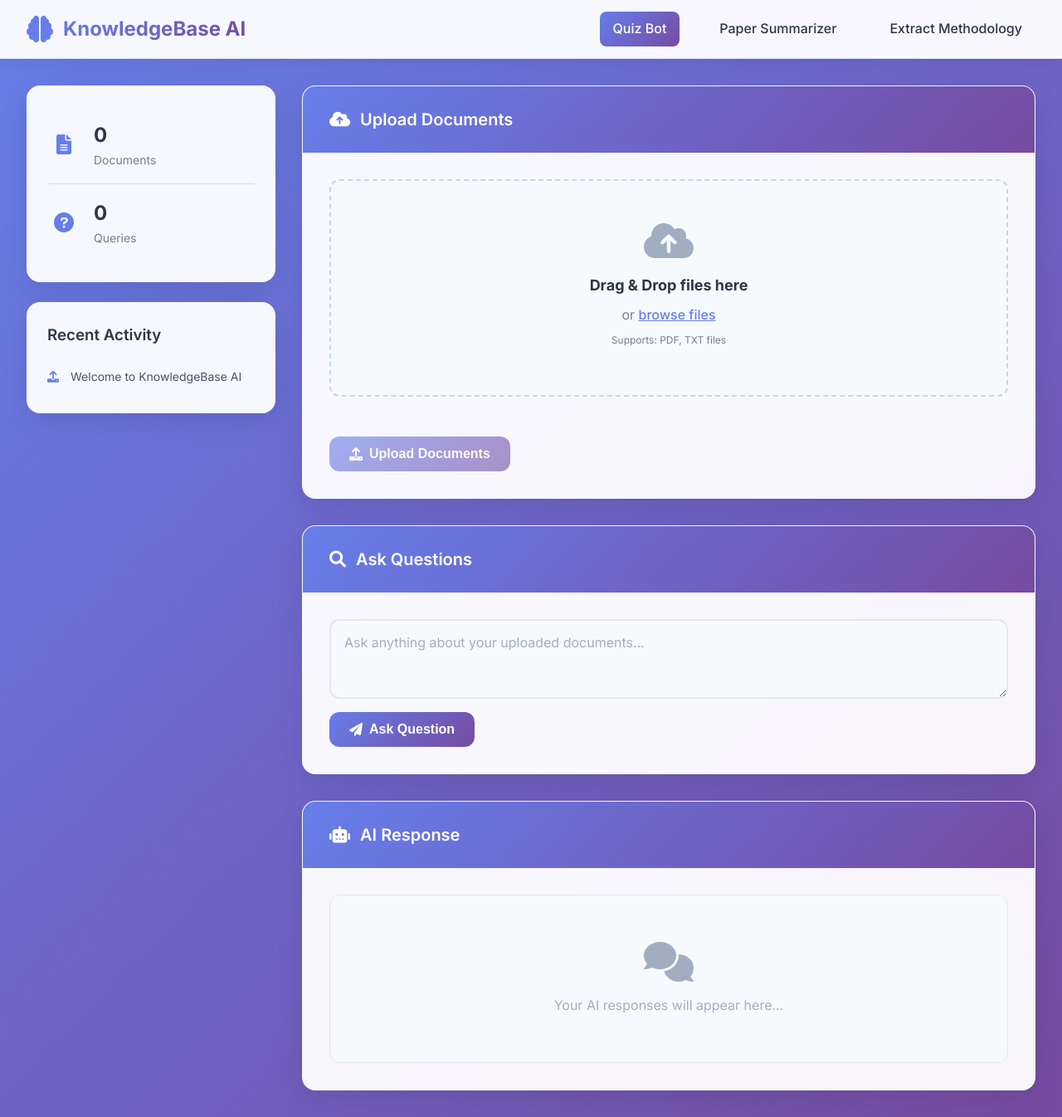
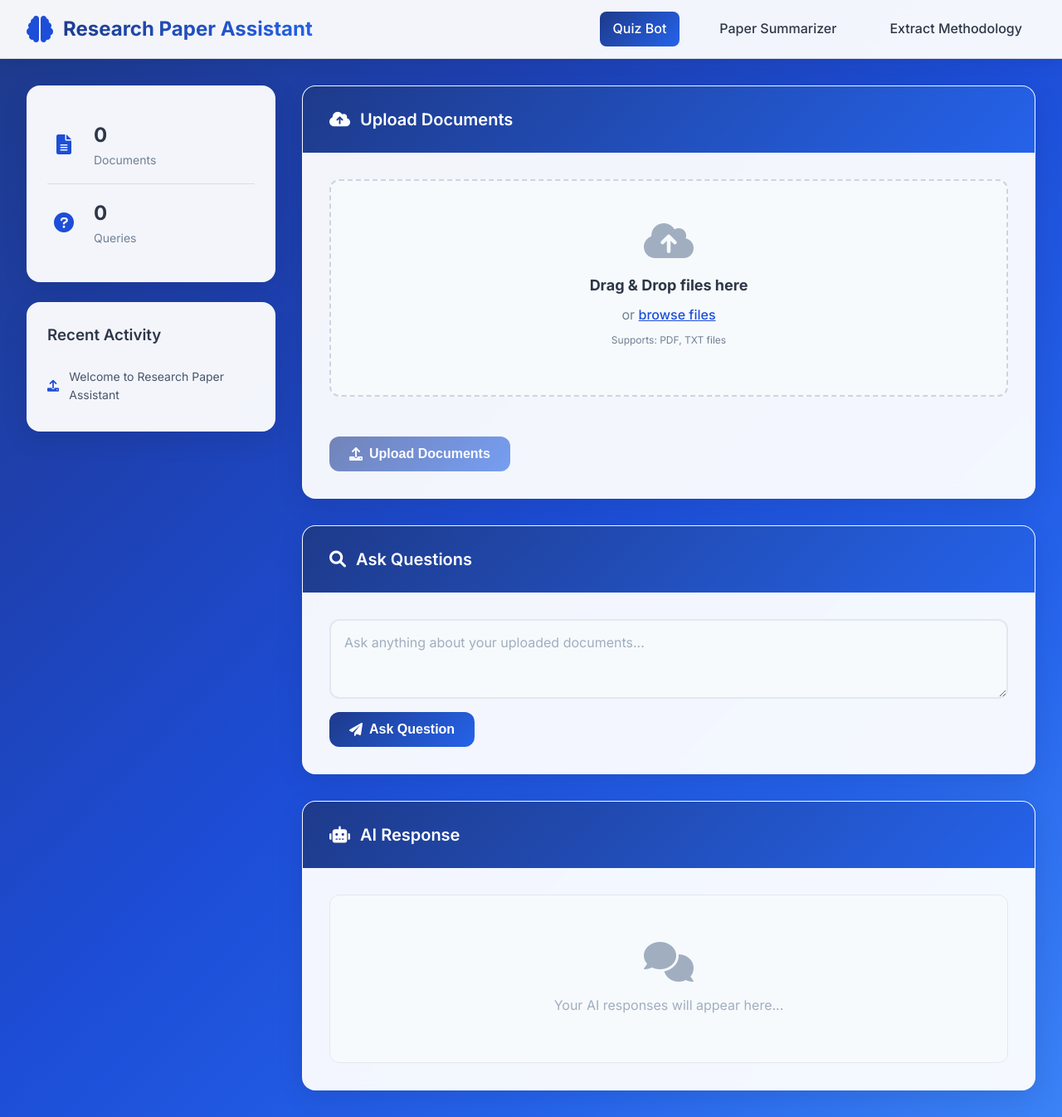
Before and after one commit to rashmithahansamal/RAG-KMS, a Flask app: page / in a window 1280 px wide. Shown: the whole page at 83% size. Run offline with Flask 3, Linux system fonts and the light colour scheme.

Commit message:
add new UI and add docker file

```diff
--- a/app/static/style.css
+++ b/app/static/style.css
@@ -7,7 +7,7 @@
 
 body {
     font-family: 'Inter', -apple-system, BlinkMacSystemFont, 'Segoe UI', Roboto, sans-serif;
-    background: linear-gradient(135deg, #667eea 0%, #764ba2 100%);
+    background: linear-gradient(135deg, #1e3a8a 0%, #1e40af 25%, #1d4ed8 50%, #2563eb 75%, #3b82f6 100%);
     min-height: 100vh;
     color: #2d3748;
     line-height: 1.6;
@@ -42,13 +42,13 @@ body {
 
 .logo i {
     font-size: 32px;
-    color: #667eea;
+    color: #1d4ed8;
 }
 
 .logo h1 {
     font-size: 24px;
     font-weight: 700;
-    background: linear-gradient(135deg, #667eea, #764ba2);
+    background: linear-gradient(135deg, #1e3a8a, #2563eb);
     -webkit-background-clip: text;
     -webkit-text-fill-color: transparent;
     background-clip: text;
@@ -68,13 +68,13 @@ body {
 }
 
 .nav-item.active {
-    background: linear-gradient(135deg, #667eea, #764ba2);
+    background: linear-gradient(135deg, #1e3a8a, #2563eb);
     color: white;
 }
 
 .nav-item:not(.active):hover {
-    background: rgba(102, 126, 234, 0.1);
-    color: #667eea;
+    background: rgba(30, 58, 138, 0.1);
+    color: #1d4ed8;
 }
 
 /* Main Layout */
@@ -117,7 +117,7 @@ body {
 
 .stat-item i {
     font-size: 24px;
-    color: #667eea;
+    color: #1d4ed8;
     width: 40px;
     text-align: center;
 }
@@ -160,7 +160,7 @@ body {
 }
 
 .activity-item i {
-    color: #667eea;
+    color: #1d4ed8;
     width: 16px;
 }
 
@@ -188,7 +188,7 @@ body {
 }
 
 .card-header {
-    background: linear-gradient(135deg, #667eea, #764ba2);
+    background: linear-gradient(135deg, #1e3a8a, #2563eb);
     color: white;
     padding: 1.5rem 2rem;
     display: flex;
@@ -245,7 +245,7 @@ body {
 }
 
 .browse-link {
-    color: #667eea;
+    color: #1d4ed8;
     text-decoration: underline;
     cursor: pointer;
     font-weight: 500;
@@ -321,7 +321,7 @@ textarea::placeholder {
 
 /* Buttons */
 .btn-primary {
-    background: linear-gradient(135deg, #667eea, #764ba2);
+    background: linear-gradient(135deg, #1e3a8a, #2563eb);
     color: white;
     border: none;
     padding: 12px 24px;
--- a/app/templates/index.html
+++ b/app/templates/index.html
@@ -3,7 +3,7 @@
 <head>
     <meta charset="UTF-8">
     <meta name="viewport" content="width=device-width, initial-scale=1.0">
-    <title>Knowledge Management System</title>
+    <title>Research Paper Assistant</title>
     <link rel="stylesheet" href="{{ url_for('static', filename='style.css') }}">
     <link href="https://cdnjs.cloudflare.com/ajax/libs/font-awesome/6.0.0/css/all.min.css" rel="stylesheet">
     <link href="https://fonts.googleapis.com/css2?family=Inter:wght@300;400;500;600;700&display=swap" rel="stylesheet">
@@ -14,7 +14,7 @@
         <div class="header-container">
             <div class="logo">
                 <i class="fas fa-brain"></i>
-                <h1>KnowledgeBase AI</h1>
+                <h1>Research Paper Assistant</h1>
             </div>
             <nav class="nav">
                 <span class="nav-item active">Quiz Bot</span>
@@ -49,7 +49,7 @@
                 <div id="activity-list">
                     <div class="activity-item">
                         <i class="fas fa-upload"></i>
-                        <span>Welcome to KnowledgeBase AI</span>
+                        <span>Welcome to Research Paper Assistant</span>
                     </div>
                 </div>
             </div>
--- a/app/templates/methodology.html
+++ b/app/templates/methodology.html
@@ -3,7 +3,7 @@
 <head>
     <meta charset="UTF-8">
     <meta name="viewport" content="width=device-width, initial-scale=1.0">
-    <title>Extract Methodology - KnowledgeBase AI</title>
+    <title>Extract Methodology - Research Paper Assistant</title>
     <link rel="stylesheet" href="{{ url_for('static', filename='style.css') }}">
     <link href="https://cdnjs.cloudflare.com/ajax/libs/font-awesome/6.0.0/css/all.min.css" rel="stylesheet">
     <link href="https://fonts.googleapis.com/css2?family=Inter:wght@300;400;500;600;700&display=swap" rel="stylesheet">
@@ -14,7 +14,7 @@
         <div class="header-container">
             <div class="logo">
                 <i class="fas fa-brain"></i>
-                <h1>KnowledgeBase AI</h1>
+                <h1>Research Paper Assistant</h1>
             </div>
             <nav class="nav">
                 <span class="nav-item" onclick="window.location.href='/'">Quiz Bot</span>
--- a/app/templates/summarizer.html
+++ b/app/templates/summarizer.html
@@ -3,7 +3,7 @@
 <head>
     <meta charset="UTF-8">
     <meta name="viewport" content="width=device-width, initial-scale=1.0">
-    <title>Research Paper Summarizer - KnowledgeBase AI</title>
+    <title>Research Paper Summarizer - Research Paper Assistant</title>
     <link rel="stylesheet" href="{{ url_for('static', filename='style.css') }}">
     <link href="https://cdnjs.cloudflare.com/ajax/libs/font-awesome/6.0.0/css/all.min.css" rel="stylesheet">
     <link href="https://fonts.googleapis.com/css2?family=Inter:wght@300;400;500;600;700&display=swap" rel="stylesheet">
@@ -14,7 +14,7 @@
         <div class="header-container">
             <div class="logo">
                 <i class="fas fa-brain"></i>
-                <h1>KnowledgeBase AI</h1>
+                <h1>Research Paper Assistant</h1>
             </div>
             <nav class="nav">
                 <span class="nav-item" onclick="window.location.href='/'">Quiz Bot</span>
```
Also changed, not shown: other parts of app/static/style.css (+17 -17 lines), 1 other file.
